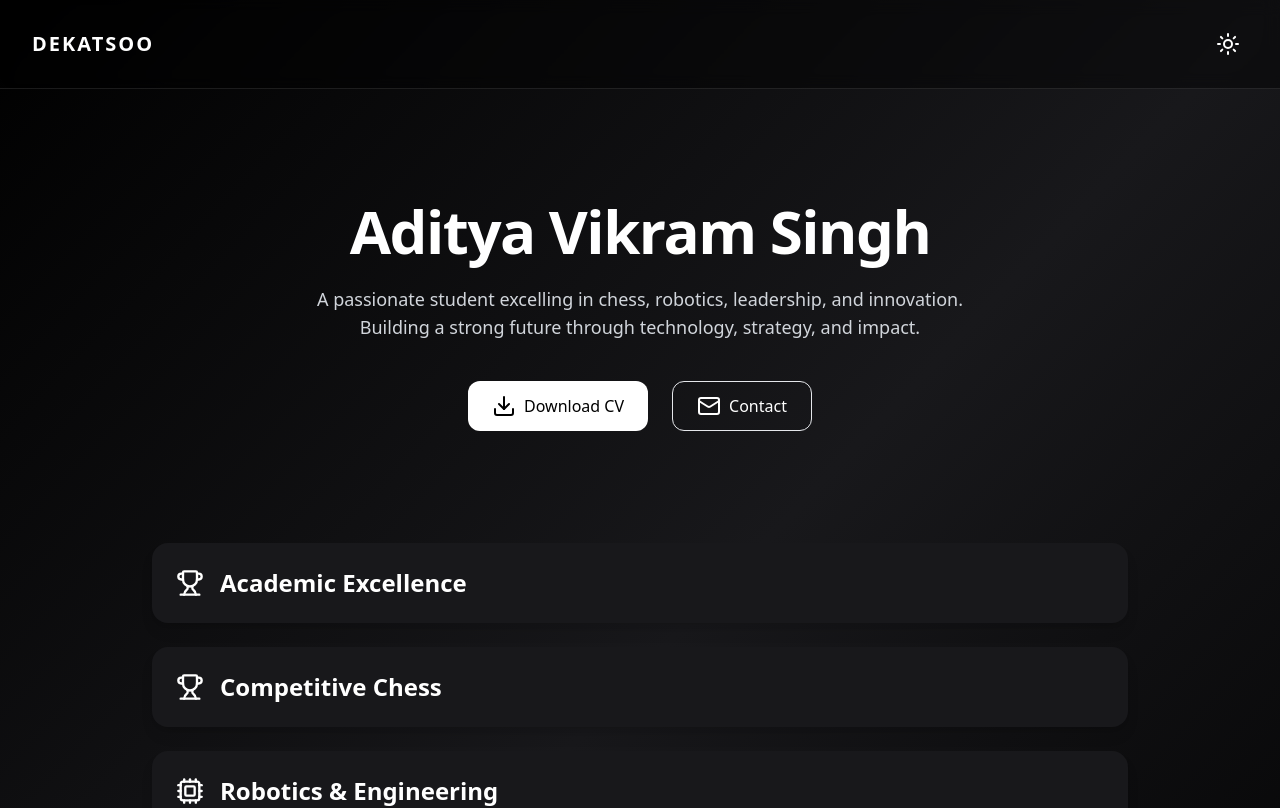
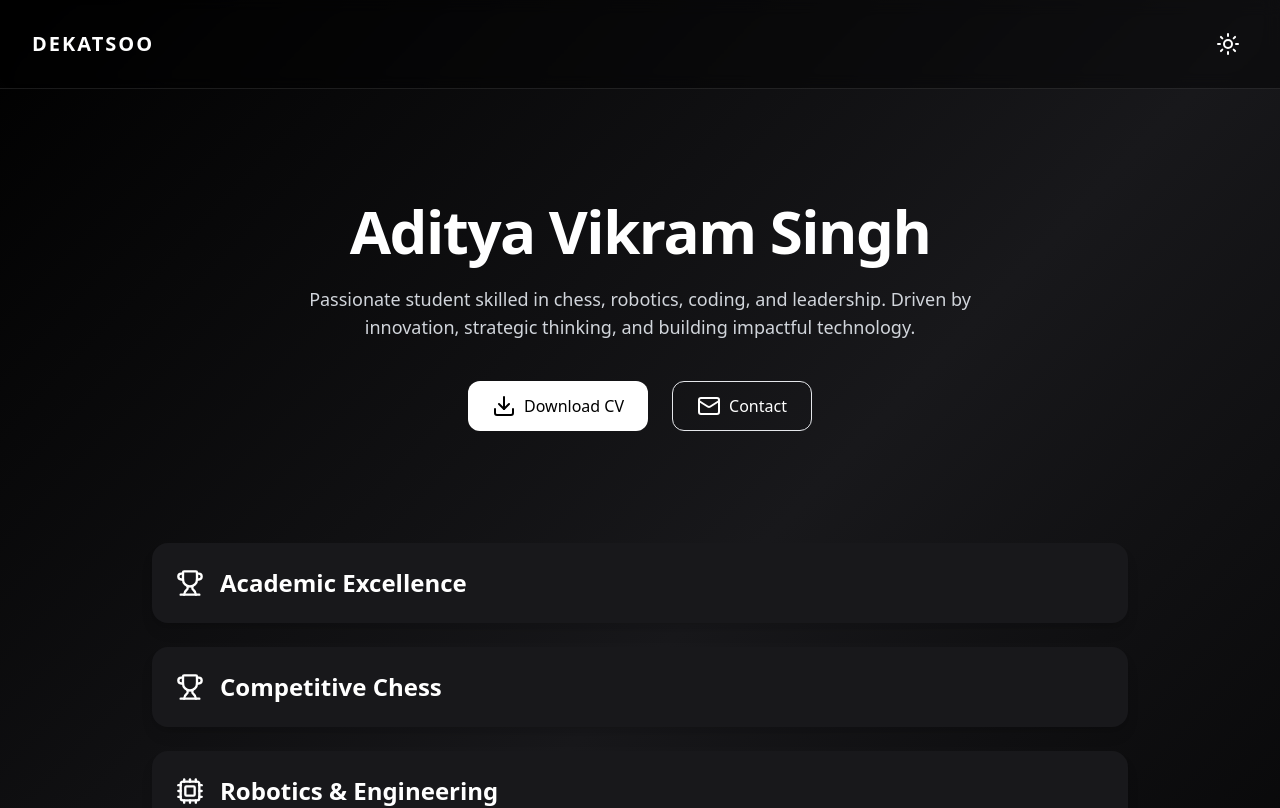
Before and after one commit to Dekatsoo/Dekatsoo-Website, a React (Vite) app: page / in a window 1280 px wide. Shown: the top 808 px of the page. Built offline with nearby package versions, Linux system fonts and the light colour scheme.

Commit message:
Update App.jsx

```diff
--- a/src/App.jsx
+++ b/src/App.jsx
@@ -64,7 +64,7 @@ export default function App() {
       details: [
         "Represented USA at JSGC MUN – Verbal Mention",
         "IAYP Volunteer – taught Maths & English",
-        "Operations Manager – CMS Alumni Meet",
+        "CMS Alumni Meet – Operations Manager",
         "NASA Space Apps Challenge – 6th place",
         "Farewell 2025 – 2026 Batch — Operations Manager, Video Editor & Creative Director",
       ],
@@ -108,8 +108,8 @@ export default function App() {
             transition={{ duration: 0.6, ease: "easeOut", delay: 0.15 }}
             className="mt-6 text-lg text-gray-600 dark:text-gray-300 max-w-2xl mx-auto"
           >
-            A passionate student excelling in chess, robotics, leadership, and innovation.
-            Building a strong future through technology, strategy, and impact.
+            Passionate student skilled in chess, robotics, coding, and leadership.
+            Driven by innovation, strategic thinking, and building impactful technology.
           </motion.p>
 
           <motion.div
```
